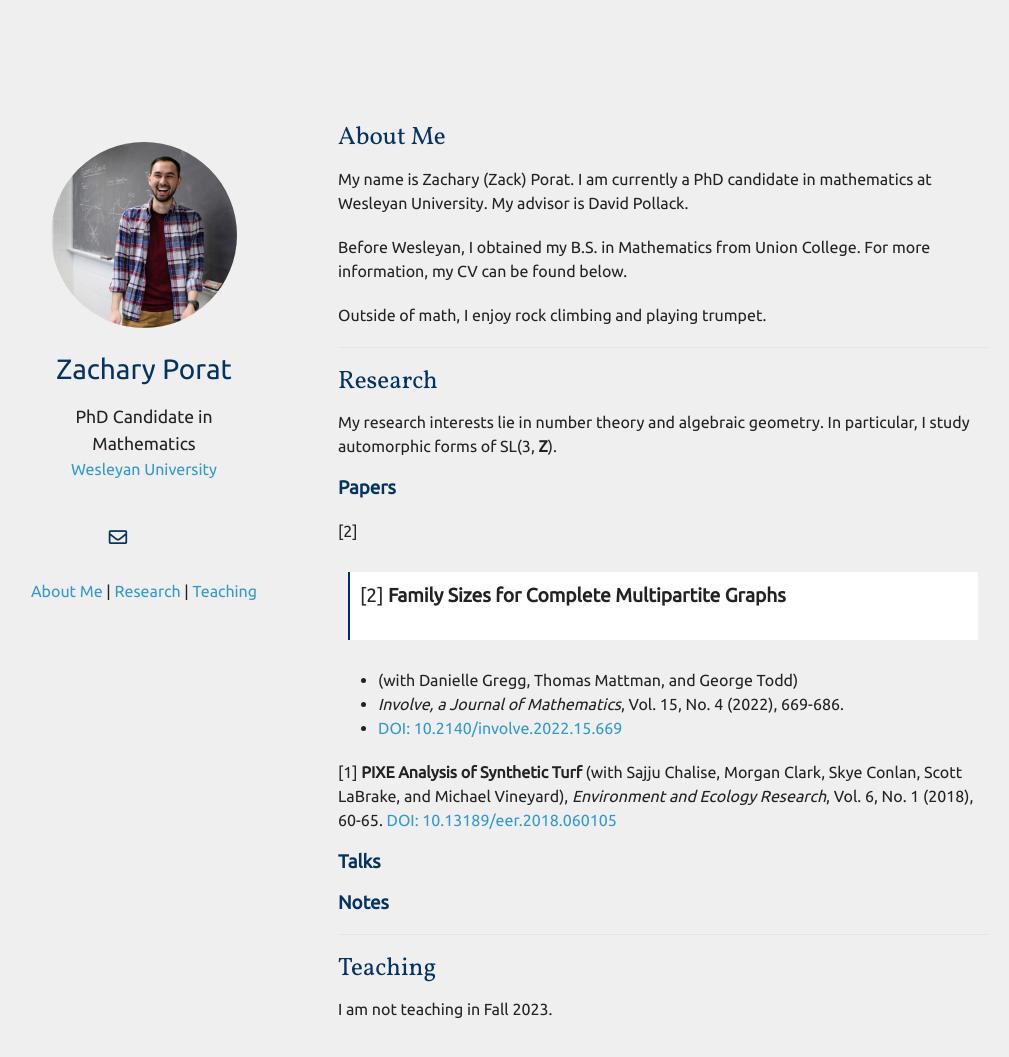
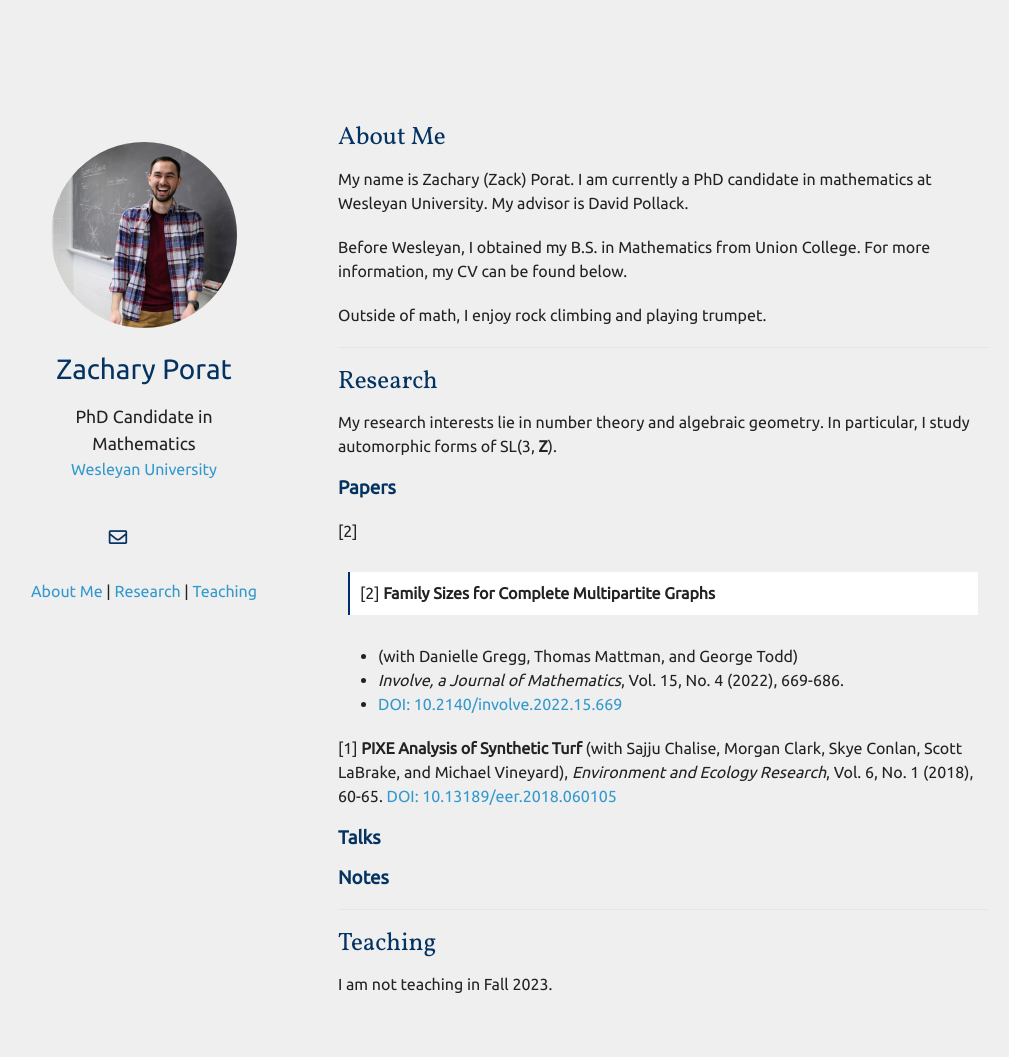
Before and after one commit to zporat/zporat.github.io, a Jekyll site: the page built from index.md, in a window 1280 px wide and 1115 px high. Shown: the top 1057 px of the window, without its empty margins (132-1141 px from the left). Built offline with Jekyll 4.4.1, drawn with Linux system fonts in a browser that asks for light colours; nearby versions of some CDN libraries; a style sheet for code colours, icons or effects is not loaded; our own code applies the rules of GitHub Pages for plain Markdown files.

Commit message:
Update minimal-light-no-dark-mode.scss

```diff
--- a/_sass/minimal-light-no-dark-mode.scss
+++ b/_sass/minimal-light-no-dark-mode.scss
@@ -241,6 +241,12 @@ blockquote {
   border-left:1px solid #e5e5e5;
   margin:0;
   padding:0 0 0 0px;
+  font-size: 16px;
+}
+
+blockquote p {
+  padding:0;
+  margin:0;
   font-size: 16px;
 }
 
```
